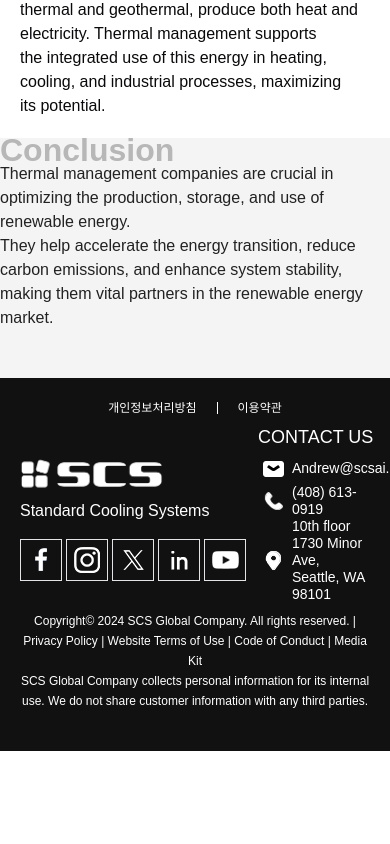
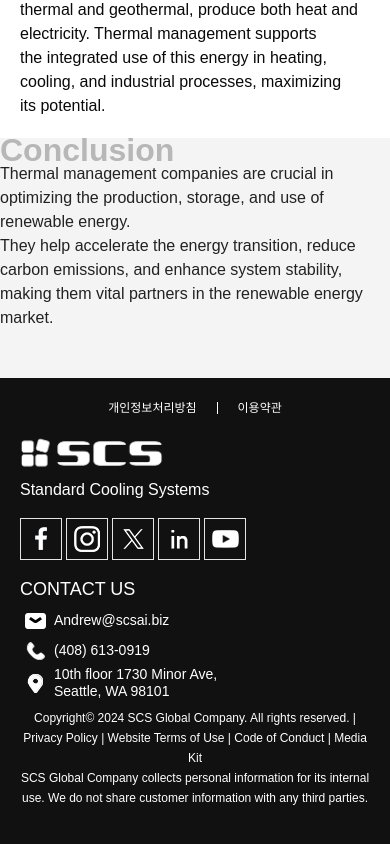
Before and after one commit to tienhg13102001/clone-scs, a React (Vite) app: page / in a window 390 px wide. Shown: the part 3832-4676 px from the top of the page. Before the commit the page ends 4583 px from the top, so only its background shows below. Built offline with nearby package versions, Linux system fonts and the light colour scheme; a web font is replaced by a local one.

Commit message:
fix: update footer responsiveness

```diff
--- a/src/components/Molecules/Footer/index.tsx
+++ b/src/components/Molecules/Footer/index.tsx
@@ -13,7 +13,7 @@ function Footer() {
         </Link>
       </div>
       <div className="flex flex-col w-full max-w-[1500px] mx-auto p-[10px_20px_20px]">
-        <div className="flex justify-between items-center">
+        <div className="flex justify-between items-start max-sm:flex-col gap-y-5">
           <div className="text-left">
             <div className="flex flex-col mb-4 w-[238px] text-5">
               <img src="/img/logo-w.png" alt="" className="w-3/5" />
```
